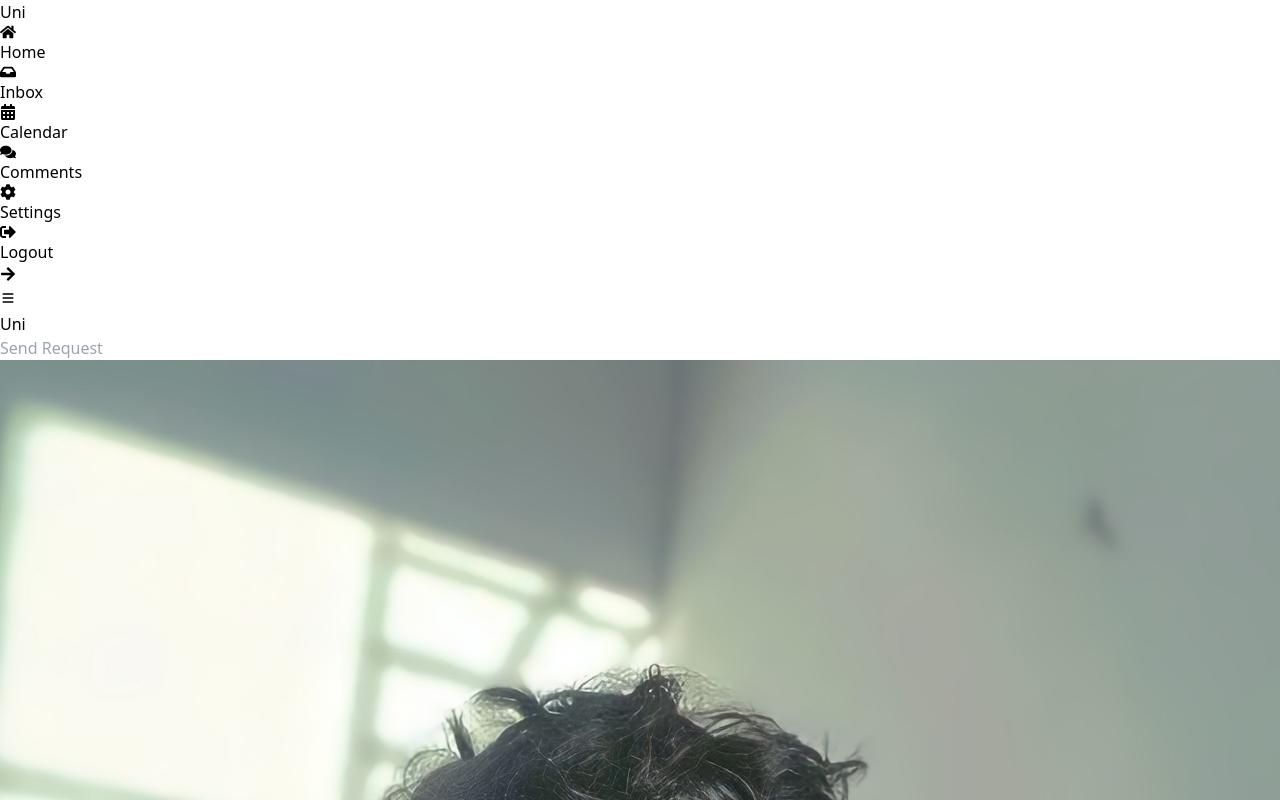
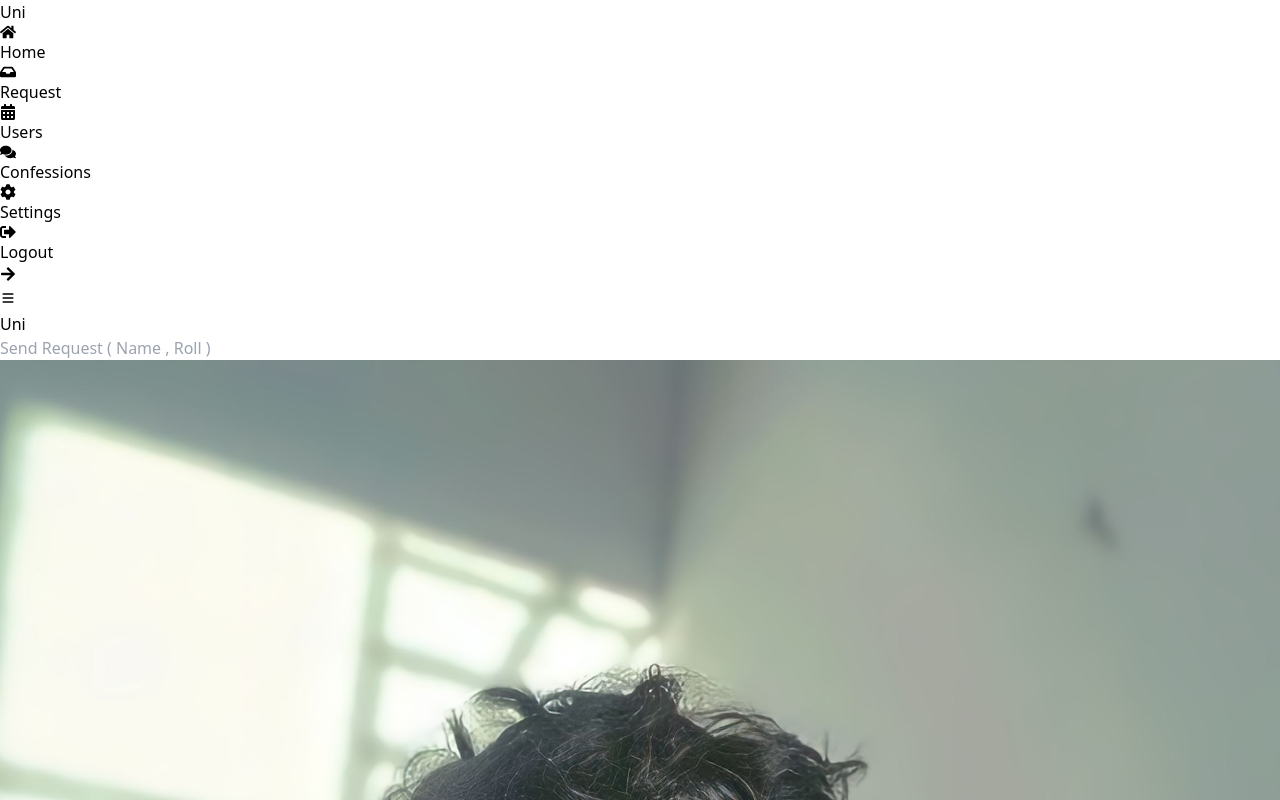
Before and after one commit to catnoirr/mychat, a Next.js app: page / in a window 1280 px wide. Shown: the top 800 px of the page. Built offline with nearby package versions, Linux system fonts and the light colour scheme.

Commit message:
left changes of middle menu

```diff
--- a/src/app/components/Hero.jsx
+++ b/src/app/components/Hero.jsx
@@ -7,6 +7,7 @@ export default function Hero() {
   const [selectedFrequency, setSelectedFrequency] = useState('All');
   const [sidebarOpen, setSidebarOpen] = useState(false); // State for sidebar visibility
   const [profileMenuOpen, setProfileMenuOpen] = useState(false); // State for profile menu visibility
+
 
   const toggleSidebar = () => {
     setSidebarOpen(!sidebarOpen);
@@ -66,8 +67,8 @@ export default function Hero() {
           {/* Search Bar - visible on all screen sizes */}
           <input
             type="text"
-            placeholder="Send Request"
-            className="px-12 py-2 bg-white rounded-full text-black md:w-9/12 focus:outline-none focus:border-4 text-center "
+            placeholder="Send Request ( Name , Roll )"
+            className="px-12 py-2 bg-white rounded-full text-black md:w-9/12 focus:outline-none focus:border-4 text-center hover:border-2  "
           />
 
           {/* Profile Icon and Dropdown Menu */}
--- a/src/app/components/Sidebar.jsx
+++ b/src/app/components/Sidebar.jsx
@@ -37,9 +37,9 @@ const Sidebar = ({ isOpen, toggleSidebar }) => {
           }`}
         >
           <SidebarIcon icon={<FaHome className="h-6 w-6" />} label="Home" isExpanded={isExpanded} />
-          <SidebarIcon icon={<FaInbox className="h-6 w-6" />} label="Inbox" isExpanded={isExpanded} />
-          <SidebarIcon icon={<FaCalendarAlt className="h-6 w-6" />} label="Calendar" isExpanded={isExpanded} />
-          <SidebarIcon icon={<FaComments className="h-6 w-6" />} label="Comments" isExpanded={isExpanded} />
+          <SidebarIcon icon={<FaInbox className="h-6 w-6" />} label="Request" isExpanded={isExpanded} />
+          <SidebarIcon icon={<FaCalendarAlt className="h-6 w-6" />} label="Users" isExpanded={isExpanded} />
+          <SidebarIcon icon={<FaComments className="h-6 w-6" />} label="Confessions" isExpanded={isExpanded} />
           <SidebarIcon icon={<FaCog className="h-6 w-6" />} label="Settings" isExpanded={isExpanded} />
         </nav>
 
```
